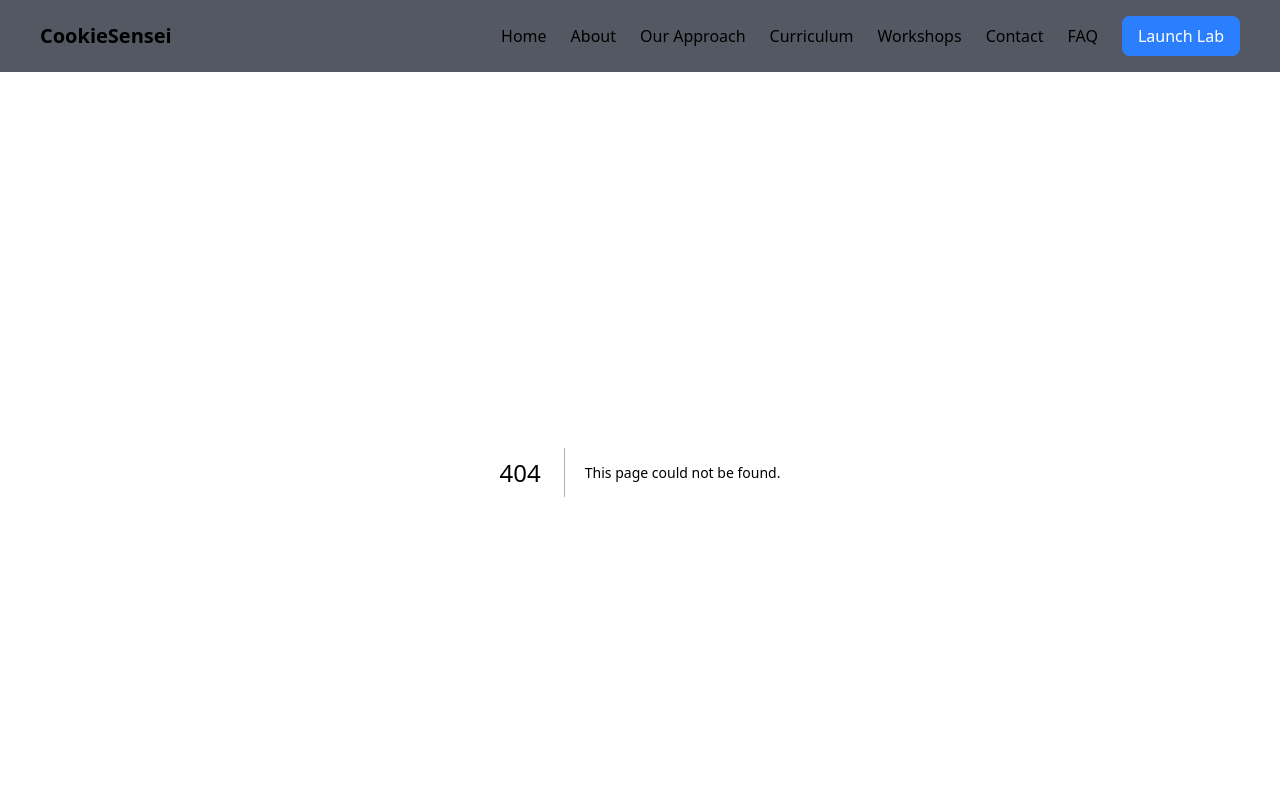
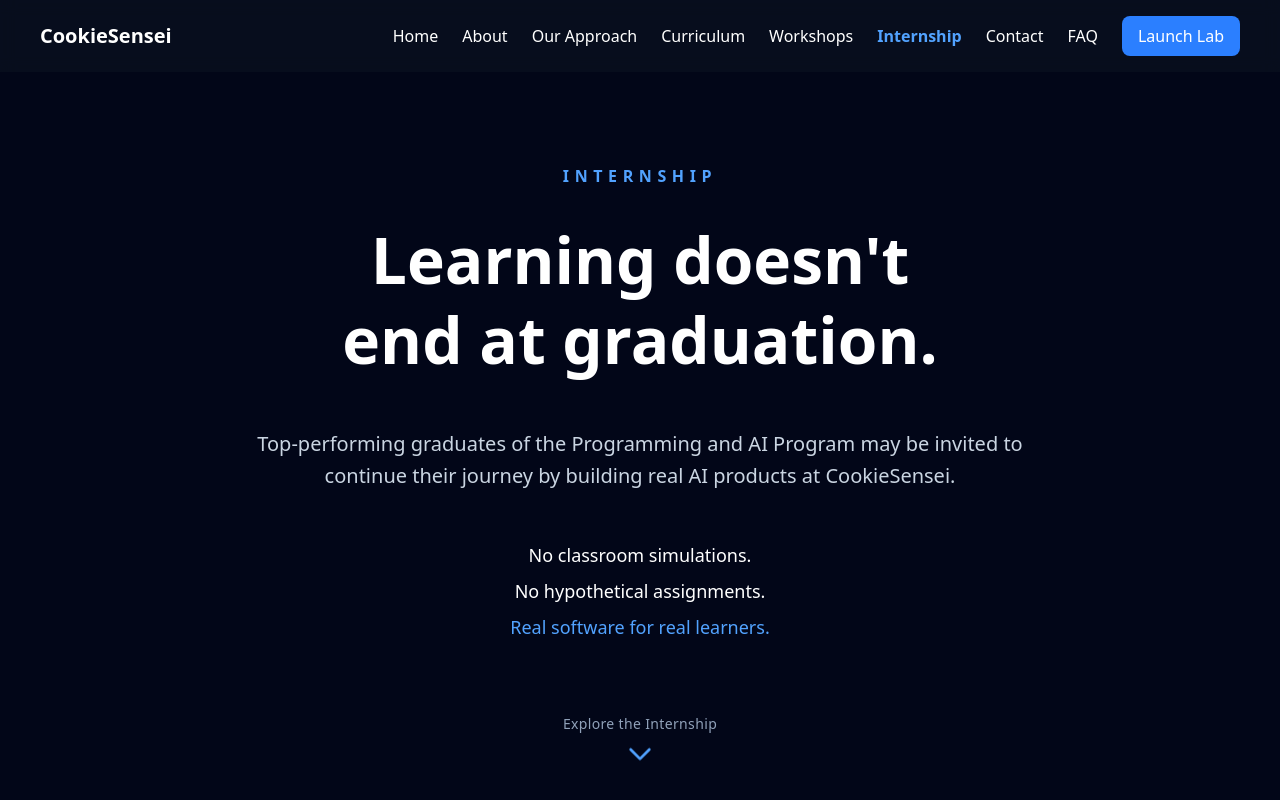
Before and after one commit to cookieSensei/cookiecloudlabs, a Next.js app: page /internship in a window 1280 px wide. Before the commit this address had no page. Shown: the top 800 px of the page. Built offline with nearby package versions, Linux system fonts and the light colour scheme.

Commit message:
added internship hero and internship link to navbar

```diff
--- /dev/null
+++ b/app/internship/page.tsx
@@ -0,0 +1,11 @@
+import Hero from '@/components/internship/Hero';
+
+
+export default function CurriculumPage() {
+  return (
+    <main className="min-h-screen text-white">
+        <Hero />
+
+    </main>
+  );
+}
--- a/components/Navbar.tsx
+++ b/components/Navbar.tsx
@@ -67,6 +67,10 @@ export default function Navbar() {
 
       <Link href="/workshops" scroll className={linkClass("/workshops")}>
         Workshops
+      </Link>
+
+      <Link href="/internship" scroll className={linkClass("/internship")}>
+        Internship
       </Link>
 
       <Link href="/contact" scroll className={linkClass("/contact")}>
@@ -178,6 +182,15 @@ export default function Navbar() {
           </Link>
 
           <Link
+            href="/internship"
+            scroll
+            onClick={closeMenu}
+            className={`text-lg ${linkClass("/internship")}`}
+          >
+            Internships
+          </Link>
+
+          <Link
             href="/contact"
             scroll
             onClick={closeMenu}
--- /dev/null
+++ b/components/internship/Hero.tsx
@@ -0,0 +1,44 @@
+import ScrollIndicator from "@/components/ScrollIndicator";
+
+export default function Hero() {
+  return (
+    <section className="min-h-screen flex items-center justify-center px-6">
+
+      <div className="max-w-5xl mx-auto text-center">
+
+        <p className="uppercase tracking-[0.35em] text-blue-400 font-semibold mb-8">
+          Internship
+        </p>
+
+        <h1 className="max-w-4xl mx-auto font-bold leading-tight text-[clamp(2.25rem,5vw,4rem)]">
+          Learning doesn't
+          <br />
+          end at graduation.
+        </h1>
+
+        <p className="max-w-3xl mx-auto mt-12 text-xl text-slate-300 leading-relaxed">
+          Top-performing graduates of the Programming and AI Program
+          may be invited to continue their journey by building real AI
+          products at CookieSensei.
+        </p>
+
+        <div className="mt-12 space-y-2 text-lg font-medium">
+          <p>No classroom simulations.</p>
+          <p>No hypothetical assignments.</p>
+          <p className="text-blue-400">
+            Real software for real learners.
+          </p>
+        </div>
+
+        <div className="mt-20 animate-bounce text-gray-500 text-3xl">
+          <ScrollIndicator
+            text="Explore the Internship"
+            targetId="journey"
+          />
+        </div>
+
+      </div>
+
+    </section>
+  );
+}
```
Also changed, not shown: components/internship/Benefits.tsx (added), components/internship/Closing.tsx (added), components/internship/FoundingCohort.tsx (added), components/internship/HowItWorks.tsx (added), components/internship/Journey.tsx (added), components/internship/Philosophy.tsx (added), components/internship/Why.tsx (added).
